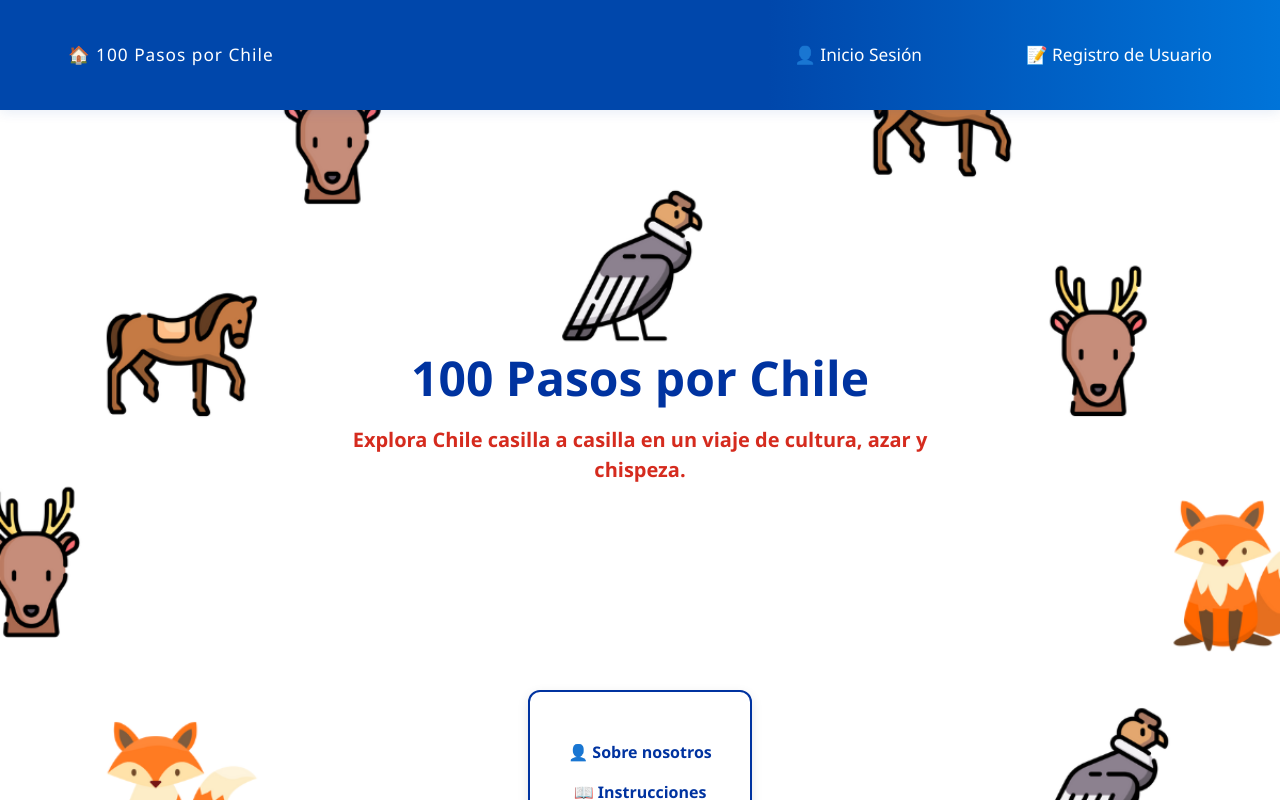
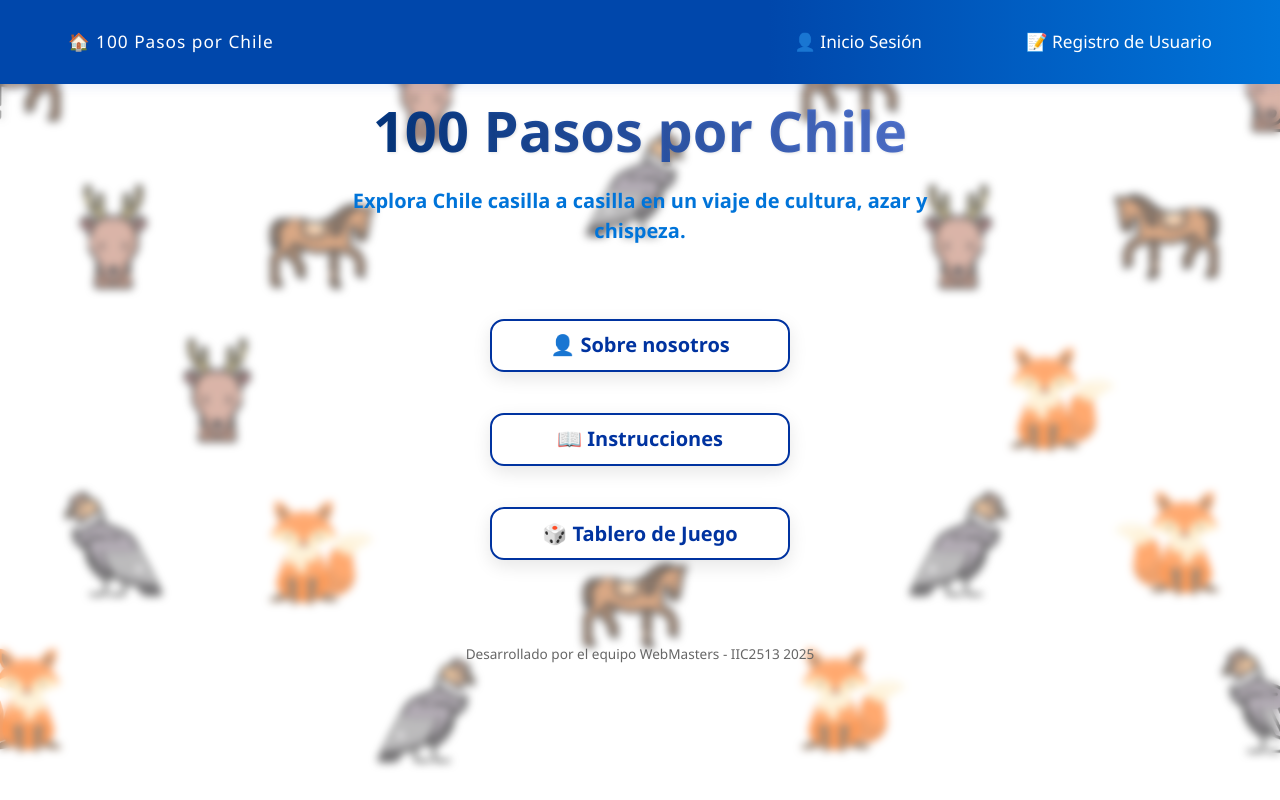
Before and after one commit to JorgeBravo98/frontend_no_privado_WBM, a React (Vite) app in the folder web-master/: page / in a window 1280 px wide. Shown: the top 800 px of the page. Built offline with nearby package versions, Linux system fonts and the light colour scheme.

Commit message:
estilo mejorado

```diff
--- a/web-master/src/common/App.css
+++ b/web-master/src/common/App.css
@@ -1,64 +1,177 @@
+:root {
+--color-primary: #1e54ca;
+--color-secondary: #fc2e1f;
+--color-card-bg: rgba(255, 255, 255, 0.95);
+--color-card-border: #0033a0;
+--color-card-hover-bg: #e0e8f9;
+--font-sans: 'Segoe UI', Tahoma, Geneva, Verdana, sans-serif;
+}
+
+*,
+*::before,
+*::after {
+box-sizing: border-box;
+margin: 0;
+padding: 0;
+}
+
 body {
-  font-family: 'Segoe UI', Tahoma, Geneva, Verdana, sans-serif;
+font-family: var(--font-sans);
 background: url('/src/common/fondo.png') repeat-y top center;
 background-size: cover;
-  /*background-attachment: fixed; */
+background-attachment: fixed;
 color: #1a1a1a;
-  margin: 0;
 min-height: 100vh;
+position: relative;
+overflow-x: hidden;
 }
 
+body::before {
+content: "";
+position: fixed;
+top: 0;
+left: 0;
+width: 100%;
+height: 100%;
+background-color: rgba(255, 255, 255, 0.1);
+backdrop-filter: blur(4px);
+z-index: 0;
+}
 
 .landing-container {
+position: relative;
+z-index: 1;
 display: flex;
 flex-direction: column;
 align-items: center;
-  justify-content: flex-start; /* Puedes usar 'center' si quieres centrar verticalmente todo */
+justify-content: flex-start;
 min-height: 100vh;
-  padding: 320px 2rem 2rem 2rem; /* 96px arriba para separar bien del navbar */
+padding: 100px 1.9rem 2rem;
 text-align: center;
-  max-width: 600px;
-  width: 100%;
+max-width: 640px;
 margin: 0 auto;
+opacity: 0;
+animation: fadeIn 0.8s ease-out 0.2s forwards;
+}
+
+@keyframes fadeIn {
+to {
+opacity: 1;
+}
 }
 
 h1 {
-  color: #0033a0;
-  font-size: 3rem;
-  margin-bottom: 0.5rem;
+color: var(--color-primary);
+font-size: 3.5rem;
+font-weight: 800;
+line-height: 1.1;
+margin-bottom: 1.5rem;
+text-shadow: 1px 1px 3px rgba(0, 0, 0, 0.1);
+background: linear-gradient(90deg, var(--color-primary), #577adb);
+-webkit-background-clip: text;
+-webkit-text-fill-color: transparent;
+position: relative;
+z-index: 1;
 }
 
 .subtitle {
-  color: #d52b1e;
+color: var(--color-secondary);
 font-size: 1.25rem;
-  margin-bottom: 2rem;
-  font-weight: 800;
+font-weight: 700;
+margin-bottom: 3rem;
+position: relative;
+z-index: 1;
+}
+
+.subtitle::after {
+content: "";
+position: absolute;
+left: 50%;
+bottom: -4px;
+width: 0;
+height: 3px;
+background: var(--color-secondary);
+border-radius: 2px;
+transform: translateX(-50%);
+transition: width 0.4s ease-out;
+}
+
+.subtitle:hover::after {
+width: 60%;
 }
 
 .card {
-  background-color: white;
-  padding: 2rem;
-  border-radius: 12px;
-  border: 2px solid #0033a0;
-  box-shadow: 0 4px 12px rgba(0,0,0,0.1);
-  margin: auto;
+  display: flex;
+  flex-direction: column;
+  align-items: center;
+  gap: 1px;
+  margin-top: 5px;
+  width: 100%;
+  max-width: 300px;
+  z-index: 1;
 }
 
 .card a {
-  display: block;
-  margin: 1rem 0;
-  font-weight: bold;
-  color: #0033a0;
+display: flex;
+flex-direction: column;
+align-items: center;
+justify-content: center;
+background: var(--color-card-bg);
+padding: 0.6rem 1rem;
+border-radius: 14px;
+border: 2px solid var(--color-card-border);
+box-shadow: 0 6px 18px rgba(0, 0, 0, 0.10);
+font-size: 1.25rem;
+font-weight: 600;
+color: var(--color-card-border);
 text-decoration: none;
-  transition: color 0.3s;
+transition: transform 0.2s ease, box-shadow 0.2s ease, background 0.2s ease;
+position: relative;
+overflow: hidden;
+width: 100%;
 }
 
 .card a:hover {
-  color: #d52b1e;
+background: var(--color-card-hover-bg);
+transform: translateY(-4px);
+box-shadow: 0 10px 28px rgba(0, 0, 0, 0.15);
+}
+
+.card a span {
+display: block;
+font-size: 2rem;
+margin-bottom: 0.4rem;
+animation: iconPop 0.4s ease-out;
+}
+
+@keyframes iconPop {
+0% {
+transform: scale(0.7);
+opacity: 0;
+}
+100% {
+transform: scale(1);
+opacity: 1;
+}
+}
+
+.card a h3 {
+margin: 0.25rem 0 0.1rem;
+font-size: 1.1rem;
+color: var(--color-primary);
+}
+
+.card a p {
+margin: 0;
+font-size: 0.9rem;
+color: #4a4a4a;
+line-height: 1.3;
 }
 
 .read-the-docs {
-  margin-top: 2rem;
+margin-top: 4rem;
 font-size: 0.85rem;
 color: #666;
+position: relative;
+z-index: 1;
 }
--- a/web-master/src/common/nav.css
+++ b/web-master/src/common/nav.css
@@ -1,7 +1,7 @@
 .navbar {
   width: 100%;
   background: linear-gradient(90deg, #0047AB 60%, #0074d9 100%);
-  padding: 14px 0;
+  padding: 1px 0;
   display: flex;
   justify-content: space-between;
   align-items: center;
--- a/web-master/src/game/Board.css
+++ b/web-master/src/game/Board.css
@@ -1,37 +1,58 @@
+:root {
+  --color-primary: #003580;
+  --color-secondary: #0074d9;
+  --color-bg-start: #e3ecff;
+  --color-bg-end: #f8fbff;
+  --color-border: #0047AB;
+  --font-sans: 'Segoe UI', Tahoma, Geneva, Verdana, sans-serif;
+}
+
+*,
+*::before,
+*::after {
+  box-sizing: border-box;
+  margin: 0;
+  padding: 0;
+}
+
 .board {
+  position: relative;
+  z-index: 2;
   display: flex;
   flex-direction: column;
   align-items: center;
-  padding: 32px 20px 20px 20px;
-  background: linear-gradient(135deg, #e3ecff 0%, #f8fbff 100%);
+  padding: 100px 20px 20px;
+  background: linear-gradient(135deg, var(--color-bg-start) 0%, var(--color-bg-end) 100%);
   border-radius: 24px;
   box-shadow: 0 8px 32px rgba(0, 71, 171, 0.08);
+  font-family: var(--font-sans);
 }
 
 .board h1 {
   font-size: 2.3rem;
-  color: #003580;
-  margin-bottom: 2px;
+  color: var(--color-primary);
+  margin-bottom: 8px;
   letter-spacing: 1px;
   font-weight: 700;
-  text-shadow: 0 2px 8px #e3ecff;
+  text-shadow: 0 2px 8px rgba(227, 236, 255, 0.6);
 }
 
 .board .subtitle {
   font-size: 1.1rem;
-  color: #0074d9;
-  margin-bottom: 24px;
+  color: var(--color-secondary);
+  margin-bottom: 32px;
   font-weight: 500;
   letter-spacing: 0.5px;
 }
 
 .board-grid {
+  position: relative;
   display: grid;
   grid-template-columns: repeat(10, 1fr);
   grid-template-rows: repeat(10, 1fr);
   width: 520px;
   height: 520px;
-  border: 3px solid #0047AB;
+  border: 3px solid var(--color-border);
   background: linear-gradient(120deg, #f0f4ff 60%, #e3ecff 100%);
   box-shadow: 0 8px 32px rgba(0, 71, 171, 0.10);
   border-radius: 18px;
@@ -47,16 +68,9 @@
   font-size: 1.05rem;
   color: #222b45;
   user-select: none;
-  background: #f8fbff;
-  transition: background 0.18s, box-shadow 0.18s, transform 0.12s;
+  background: transparent;
+  transition: none;
   border-radius: 8px;
   cursor: pointer;
-  box-shadow: 0 1px 3px rgba(0,71,171,0.03);
+  box-shadow: 0 1px 3px rgba(0, 71, 171, 0.03);
 }
-
-.square:hover {
-  background: linear-gradient(120deg, #e3ecff 60%, #f0f4ff 100%);
-  box-shadow: 0 4px 16px rgba(0, 102, 204, 0.10);
-  transform: scale(1.06);
-  border-color: #0074d9;
-}
--- a/web-master/src/game/instructions.css
+++ b/web-master/src/game/instructions.css
@@ -1,39 +1,86 @@
+:root {
+  --color-primary: #0033a0;
+  --color-secondary: #1a1a1a;
+  --card-bg: rgba(255, 255, 255, 0.95);
+  --card-border: #0033a0;
+  --overlay-bg: rgba(255, 255, 255, 0.35);
+  --shadow-color: rgba(0, 0, 0, 0.1);
+  --font-sans: 'Segoe UI', Tahoma, Geneva, Verdana, sans-serif;
+}
+
+*,
+*::before,
+*::after {
+  box-sizing: border-box;
+  margin: 0;
+  padding: 0;
+}
+
+body {
+  font-family: var(--font-sans);
+  background: url('/src/common/fondo.png') repeat-y top center;
+  background-size: cover;
+  background-attachment: fixed;
+  color: #1a1a1a;
+  min-height: 100vh;
+  position: relative;
+  overflow-x: hidden;
+}
+
+body::before {
+  content: "";
+  position: fixed;
+  top: 0; left: 0;
+  width: 100%; height: 100%;
+  background-color: var(--overlay-bg);
+  z-index: 1;
+}
+
+
 .instructions-container {
-  max-width: 800px;
-  margin: auto;
-  padding: 2rem;
+  position: relative;
+  z-index: 2;
+  max-width: 840px;
+  margin: 0 auto 3rem;
+  padding: 0;
   text-align: center;
-  color: #1a1a1a;
-  font-family: 'Segoe UI', Tahoma, Geneva, Verdana, sans-serif;
+  color: var(--color-secondary);
+  font-family: var(--font-sans);
 }
 
 .instructions-title-box {
-  background-color: #0033a0;
-  padding: 1.5rem;
-  border-radius: 12px;
-  margin-bottom: 2rem;
-  color: white;
-  box-shadow: 0 4px 12px rgba(0, 0, 0, 0.1);
+  position: relative;
+  z-index: 3;
+  background-color: var(--color-primary);
+  padding: 1.3rem 1.5rem;
+  border-radius: 16px 16px 0 0;
+  margin: 6rem auto 0;
+  color: #ffffff; /* Texto blanco 100% opaco */
+  box-shadow: 0 6px 20px var(--shadow-color);
+  max-width: 800px;
 }
 
 .instructions-title {
   font-size: 2.5rem;
   margin: 0;
-  color: white;
+  color: #ffffff;
+  text-shadow: none;
+  font-weight: 800;
 }
 
 .instructions-subtitle {
   font-size: 1.2rem;
   font-weight: 500;
   margin-top: 0.5rem;
+  color: #e3e3e3;
 }
 
 .instructions-card {
-  background-color: white;
+  background-color: var(--card-bg);
   padding: 2rem;
-  border-radius: 12px;
-  border: 2px solid #0033a0;
-  box-shadow: 0 4px 12px rgba(0, 0, 0, 0.1);
+  border-radius: 8px;
+  border: 2px solid var(--card-border);
+  box-shadow: 0 4px 12px var(--shadow-color);
   text-align: left;
   margin-bottom: 2rem;
 }
@@ -44,15 +91,35 @@
   line-height: 1.6;
 }
 
+.section-subtitle {
+  font-size: 1.3rem;
+  font-weight: 600;
+  color: var(--color-primary);
+  margin-bottom: 1rem;
+}
+
 .instructions-footer {
   margin-top: 2rem;
   font-size: 1rem;
   color: #666;
+  position: relative;
+  z-index: 2;
 }
 
 .section-subtitle {
   font-size: 1.3rem;
   font-weight: 600;
-  color: #0033a0;
+  color: var(--color-primary);
   margin-bottom: 1rem;
 }
+
+body::before {
+  content: "";
+  position: fixed;
+  top: 0;
+  left: 0;
+  width: 100%;
+  height: 100%;
+  background-color: var(--overlay-bg);
+  z-index: 1;
+}
--- a/web-master/src/profile/estilos.css
+++ b/web-master/src/profile/estilos.css
@@ -3,10 +3,12 @@
   display: flex;
   justify-content: center;
   align-items: flex-start;
-  padding: 7.5rem 0 2rem;
+  padding: 6.5rem 0 2rem;
   min-height: 80vh;
+
+  position: relative;
+  z-index: 2;
 }
-
 
 /* Tarjeta principal */
 .registro-card {
@@ -14,11 +16,14 @@
   flex-direction: row;
   width: 100%;
   max-width: 700px;
-  background-color: #fff;
+  background-color: #ffffff; /* totalmente opaco */
   border-radius: 16px;
   overflow: hidden;
   box-shadow: 0 4px 16px rgba(0, 71, 171, 0.10);
   border: 2px solid #0033a0;
+
+  position: relative;
+  z-index: 3;
 }
 
 /* Lado izquierdo */
```
Lines whose indentation alone changed are shown as unchanged.
